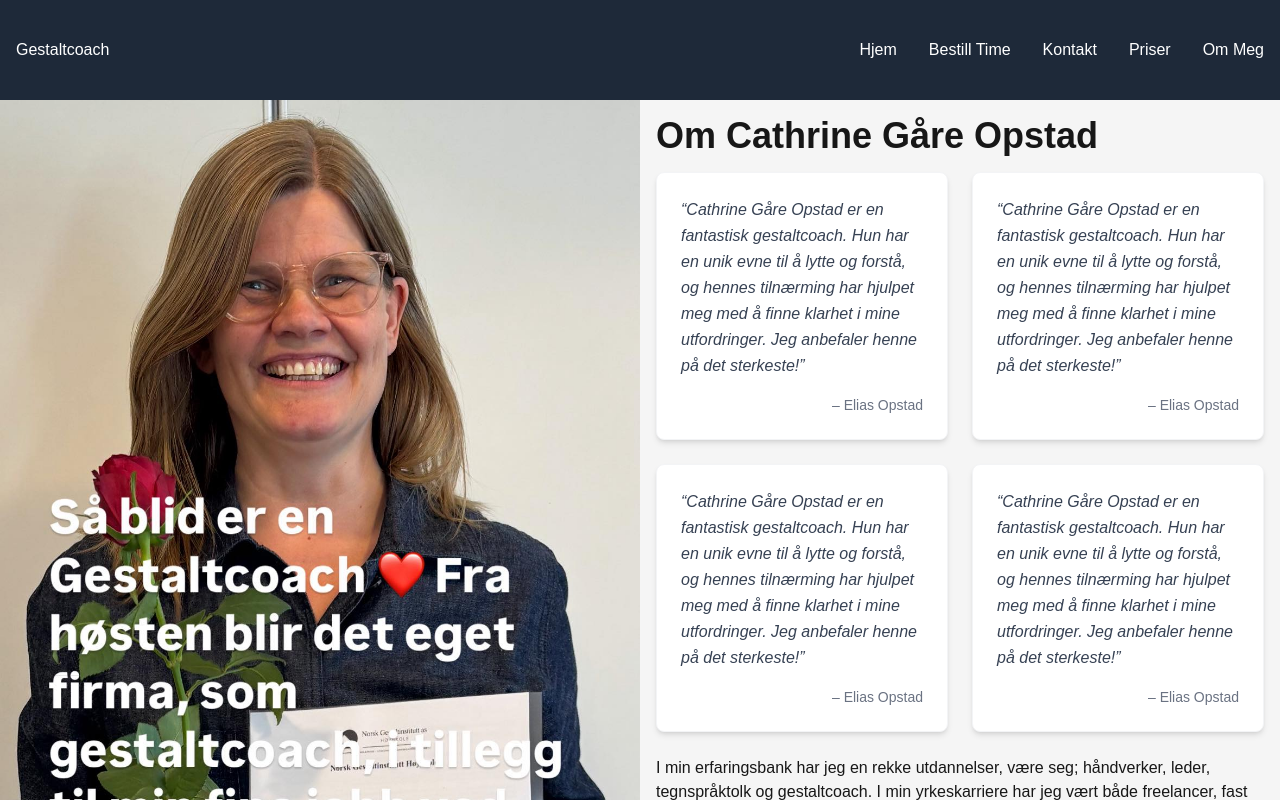
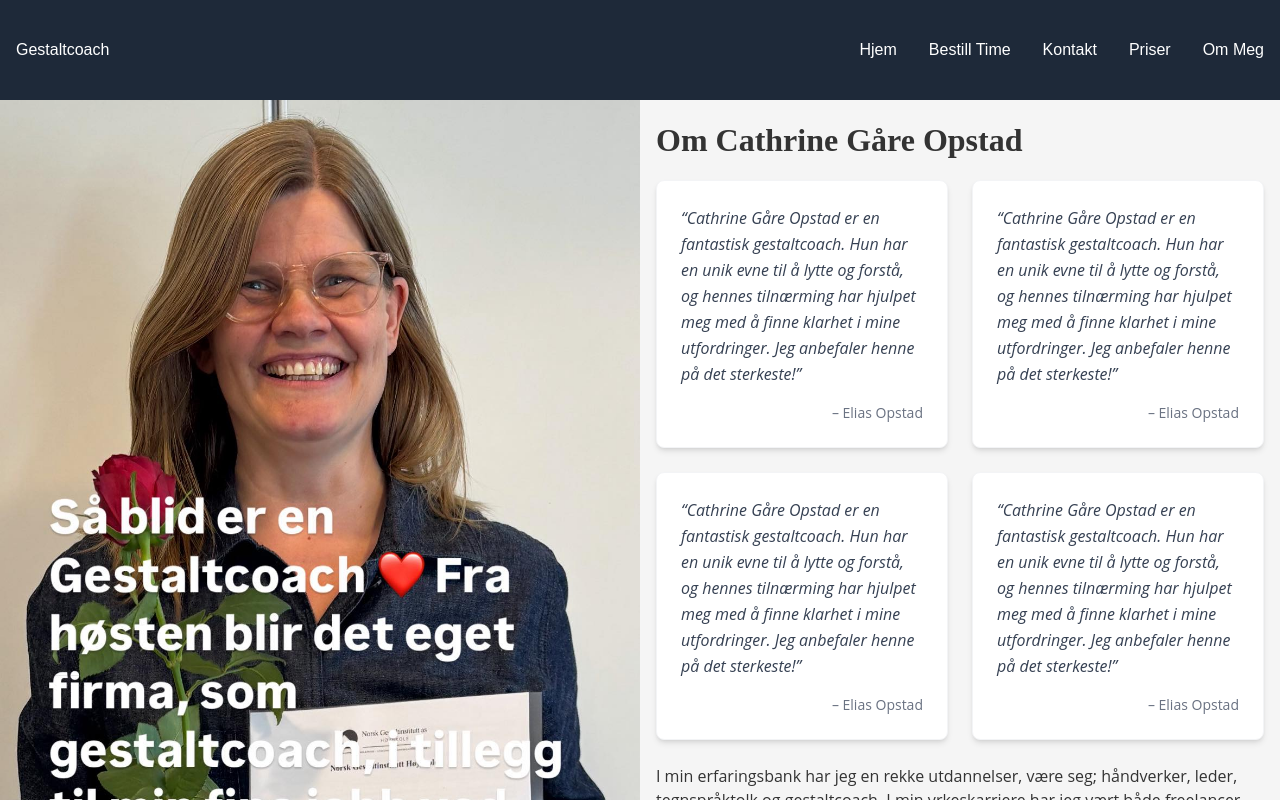
Before and after one commit to EliasOpstad/gestaltcoaching, a Next.js app: page /om in a window 1280 px wide. Shown: the top 800 px of the page. Built offline with nearby package versions, Linux system fonts and the light colour scheme.

Commit message:
Made a variables file and started using it

```diff
--- a/src/app/layout.tsx
+++ b/src/app/layout.tsx
@@ -1,8 +1,8 @@
 import type { Metadata } from "next";
 import { Geist, Geist_Mono } from "next/font/google";
 import "../styles/globals.css";
-
-import Footer from "@/components/Footer";
+import React from "react";
+import "@/styles/globals.css";
 import Header from "@/components/Header";
 const geistSans = Geist({
   variable: "--font-geist-sans",
--- a/src/app/om/page.tsx
+++ b/src/app/om/page.tsx
@@ -10,7 +10,7 @@ const Om = () => {
         altText="Cathrine Gåre Opstad"
         title="Om Cathrine Gåre Opstad"
         text={
-          <div className="">
+          <div>
             <div className="grid grid-cols-1 md:grid-cols-2 gap-6">
               <FeedbackAboutCGO
                 text="Cathrine Gåre Opstad er en fantastisk gestaltcoach. Hun har en unik evne til å lytte og forstå, og hennes tilnærming har hjulpet meg med å finne klarhet i mine utfordringer. Jeg anbefaler henne på det sterkeste!"
--- a/src/components/FeedbackAboutCGO.tsx
+++ b/src/components/FeedbackAboutCGO.tsx
@@ -15,7 +15,9 @@ const FeedbackAboutCGO: React.FC<Props> = ({ title, text, name }) => {
       <blockquote className="text-gray-700 italic mb-4 leading-relaxed">
         “{text}”
       </blockquote>
-      <p className="text-sm text-gray-500 text-right">– {name}</p>
+      <div>
+        <p className="text-sm text-gray-500 text-right">– {name}</p>
+      </div>
     </div>
   );
 };
--- a/src/components/TextAndImageComponent.tsx
+++ b/src/components/TextAndImageComponent.tsx
@@ -1,4 +1,15 @@
 import React from "react";
+import {
+  H1_SIZE,
+  H2_SIZE,
+  HEADING_FONT,
+  BODY_FONT,
+  FONT_WEIGHT_BOLD,
+  MEDIUM_PADDING,
+  SMALL_MARGIN,
+  MEDIUM_MARGIN,
+  TEXT_COLOR,
+} from "../styles/variables";
 
 type Props = {
   imageTitle?: string;
@@ -25,12 +36,29 @@ const TextAndImageComponent: React.FC<Props> = ({
     >
       <div className="basis-1/2">
         {imageTitle && (
-          <h3 className="text-2xl font-bold mb-2">{imageTitle}</h3>
+          <h1
+            style={{
+              fontSize: H1_SIZE,
+              fontFamily: HEADING_FONT,
+              fontWeight: FONT_WEIGHT_BOLD,
+              marginBottom: SMALL_MARGIN,
+              color: TEXT_COLOR,
+            }}
+          >
+            {imageTitle}
+          </h1>
         )}
         {typeof imageSrc === "string" ? (
           <img src={imageSrc} alt={altText} />
         ) : Array.isArray(imageSrc) ? (
-          <ul className="list-disc pl-6 space-y-2">
+          <ul
+            style={{
+              paddingLeft: MEDIUM_PADDING,
+              color: TEXT_COLOR,
+              fontFamily: BODY_FONT,
+            }}
+            className="list-disc space-y-2"
+          >
             {imageSrc.map((src, index) => (
               <li key={index}>{src}</li>
             ))}
@@ -39,16 +67,40 @@ const TextAndImageComponent: React.FC<Props> = ({
           imageSrc
         )}
       </div>
-      <div className="basis-1/2 p-4">
-        <h2 className="text-4xl font-bold mb-4">{title}</h2>
+      <div style={{ padding: MEDIUM_PADDING }} className="basis-1/2">
+        <h2
+          style={{
+            fontSize: H2_SIZE,
+            fontFamily: HEADING_FONT,
+            fontWeight: FONT_WEIGHT_BOLD,
+            marginBottom: MEDIUM_MARGIN,
+            color: TEXT_COLOR,
+          }}
+        >
+          {title}
+        </h2>
         {Array.isArray(text) ? (
-          <ul className="list-disc pl-6 space-y-2">
+          <ul
+            style={{
+              paddingLeft: MEDIUM_PADDING,
+              color: TEXT_COLOR,
+              fontFamily: BODY_FONT,
+            }}
+            className="list-disc space-y-2"
+          >
             {text.map((item, index) => (
               <li key={index}>{item}</li>
             ))}
           </ul>
         ) : (
-          <p>{text}</p>
+          <p
+            style={{
+              color: TEXT_COLOR,
+              fontFamily: BODY_FONT,
+            }}
+          >
+            {text}
+          </p>
         )}
       </div>
     </div>
--- /dev/null
+++ b/src/styles/variables.ts
@@ -0,0 +1,56 @@
+// src/styles/variables.ts
+
+// Spacing
+const SMALL_DISTANCE = "16px";
+export const MEDIUM_DISTANCE = "30px";
+export const LARGE_DISTANCE = "50px";
+
+// Fonts
+export const HEADING_FONT = '"Playfair Display", serif';
+export const BODY_FONT = '"Open Sans", sans-serif';
+
+// Text sizes
+export const H1_SIZE = "2.5rem";
+export const H2_SIZE = "2rem";
+export const H3_SIZE = "1.5rem";
+export const BODY_TEXT_SIZE = "1rem";
+
+// Font weights
+export const FONT_WEIGHT_LIGHT = 300;
+export const FONT_WEIGHT_NORMAL = 400;
+export const FONT_WEIGHT_BOLD = 700;
+
+// Colors
+export const PRIMARY_COLOR = "#1a73e8";
+export const BRAND_COLOR = "#284b63";
+export const SURFACE_COLOR = "#f4f4f4";
+export const TEXT_COLOR = "#333333";
+
+// Radius
+export const BORDER_RADIUS = "12px";
+
+// Generelle variabler
+// Padding
+export const SMALL_PADDING = "12px";
+export const MEDIUM_PADDING = "16px";
+export const LARGE_PADDING = "24px";
+
+// Margin
+export const SMALL_MARGIN = "12px";
+export const MEDIUM_MARGIN = "16px";
+export const LARGE_MARGIN = "24px";
+
+// Box shadows
+export const BOX_SHADOW = "0 2px 4px rgba(0, 0, 0, 0.1)";
+export const ELEVATED_BOX_SHADOW = "0 4px 8px rgba(0, 0, 0, 0.2)";
+
+// Transitions
+export const TRANSITION_DURATION = "0.3s";
+export const TRANSITION_EASE = "ease-in-out";
+
+// Breakpoints for media queries
+export const BREAKPOINTS = {
+  mobile: "640px",
+  tablet: "768px",
+  desktop: "1024px",
+};
```
